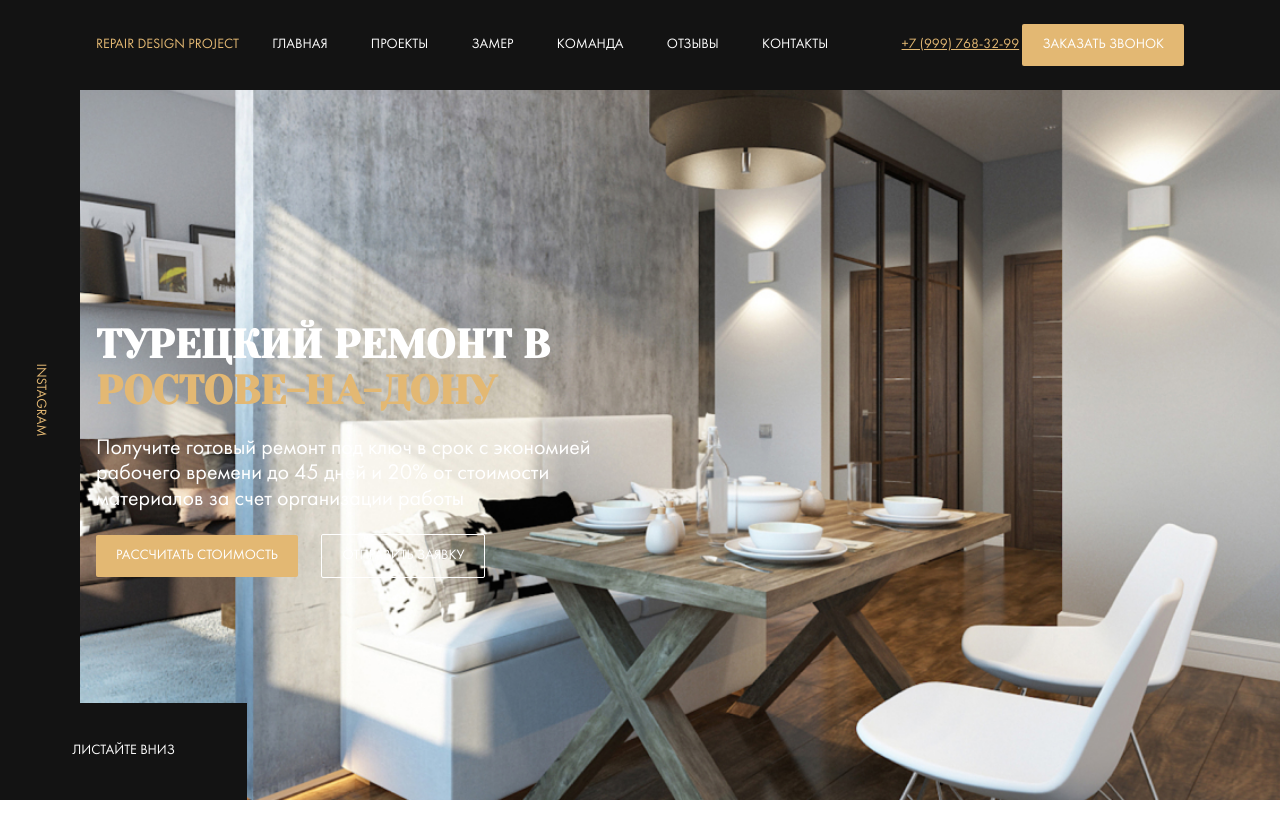
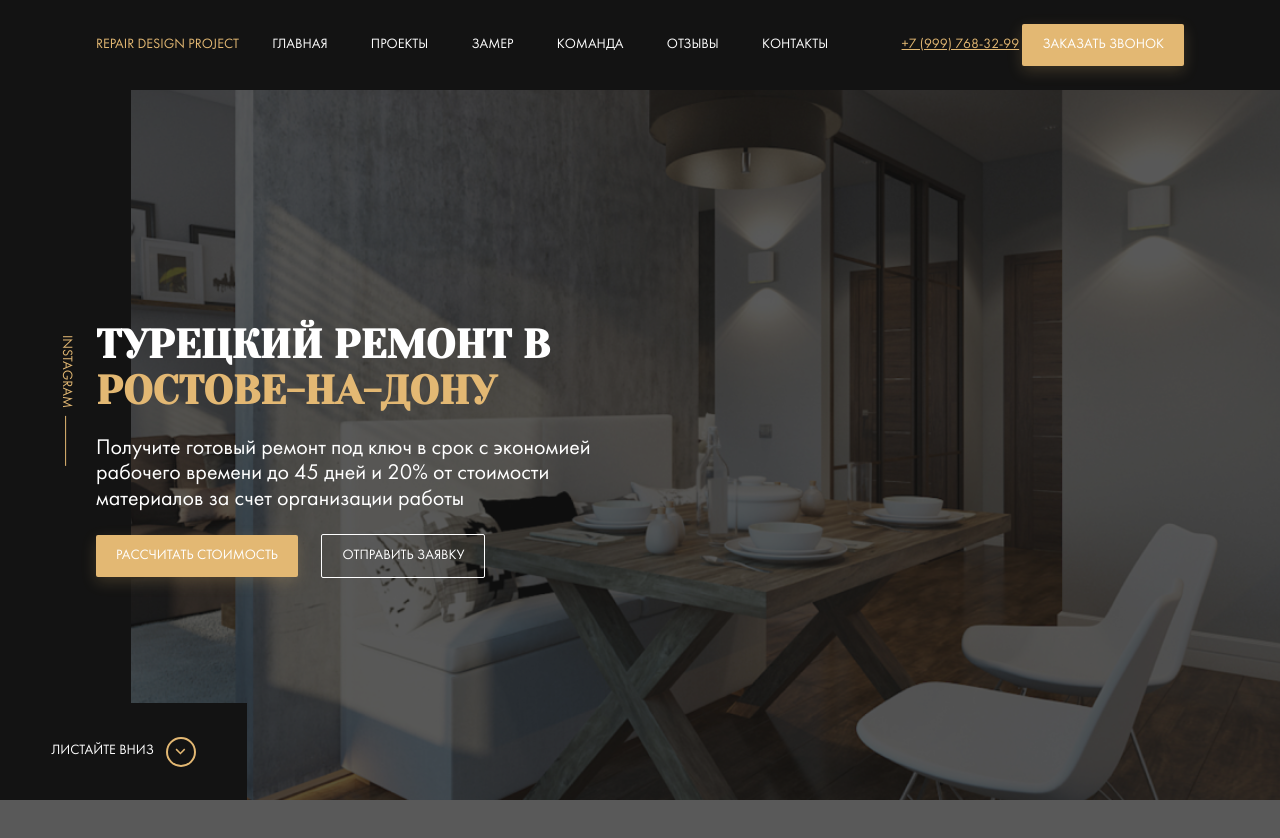
Before and after one commit to AlexGerman1337/trytogetbrain666, a website: page index.html in a window 1280 px wide. Before the commit the page ends 800 px from the top, so only its background shows below. Drawn offline with Linux system fonts and the light colour scheme; files whose address does not match are found by name.

Commit message:
feat: add befor and after elements in hero

```diff
--- a/sass/templates/_header.sass
+++ b/sass/templates/_header.sass
@@ -19,6 +19,9 @@
     text-decoration: none
     text-transform: uppercase
     margin-right: 40px
+    transition: 0.2s
+    &:hover
+      color: $primary
 .phone
   color: $primary
 .contacts
--- a/sass/templates/_hero.sass
+++ b/sass/templates/_hero.sass
@@ -8,8 +8,15 @@
   background: $dark url("../img/hero-bg.jpg") no-repeat center / cover
   height: 100vh
   color: $light
+  &::before
+    content: ''
+    position: absolute
+    width: 100%
+    height: 100%
+    background-color: rgba($dark, 0.7)
   &__content
     max-width: 670px
+    position: relative
     // сделали так чтобы слова турецкий ремонт переносились
   &__text
     font-size: 22px
@@ -35,17 +42,37 @@
     text-transform: uppercase
     text-decoration: none
     color: $light
+    &::after
+      content: ''
+      background: url('../img/Vectorarrow-down.svg') no-repeat center
+      width: 30px
+      height: 30px
+      border: 2px solid $primary
+      border-radius: 50%
+      margin-left: 12px
+
 
 .instagram
   display: flex
+  align-items: center
   background-color: $dark
   justify-content: center
   align-items: center
   &__link
+    display: flex
     text-transform: uppercase
     text-decoration: none
     color: $primary
     transform: rotate(90deg)
+    line-height: 0.8px
+    &::after
+     content: ''
+     width: 50px
+     height: 1px
+     background-color: $primary
+     margin-left: 8px
+
+
 
 .title
   margin: 0
```
Also changed, not shown: css/style.css, img/Vectorarrow-down.svg (added), package.json (line endings or trailing spaces).
